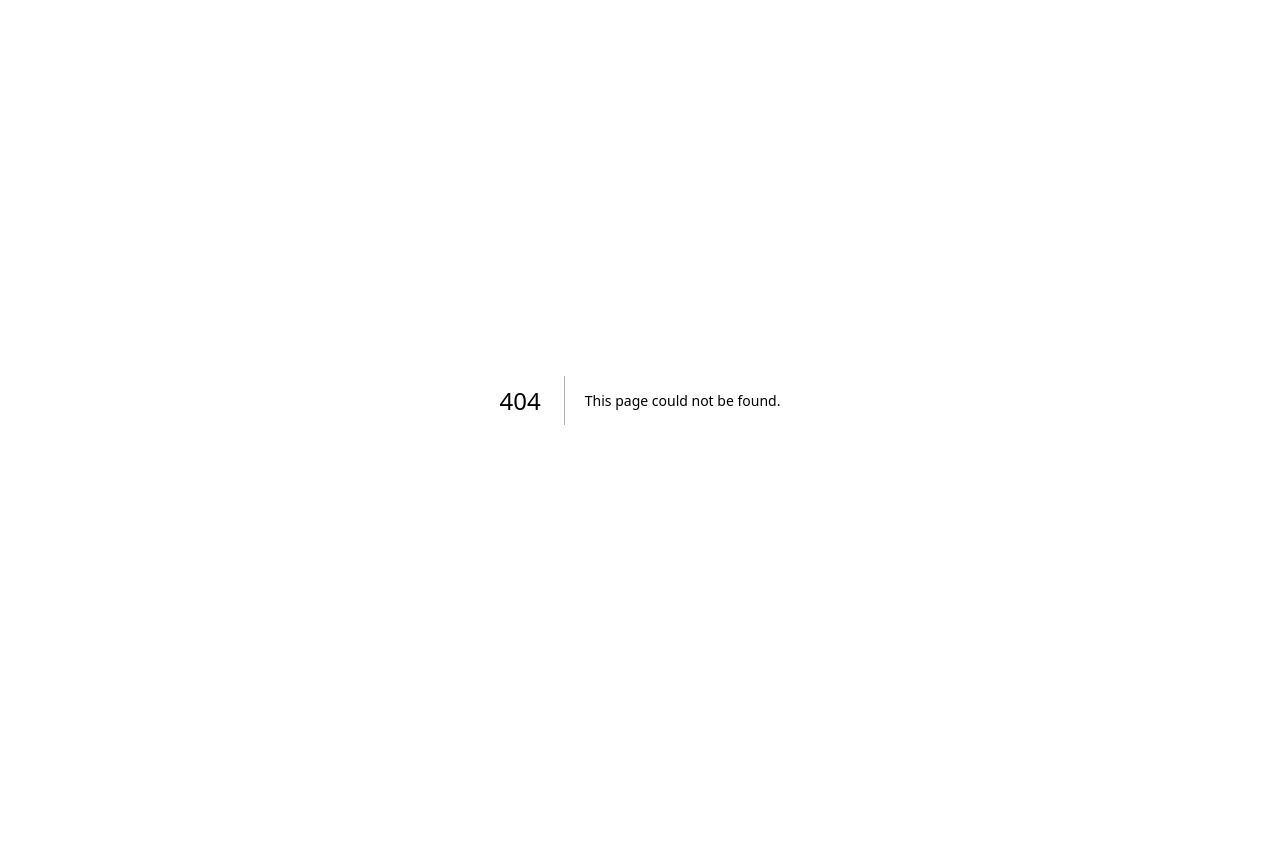
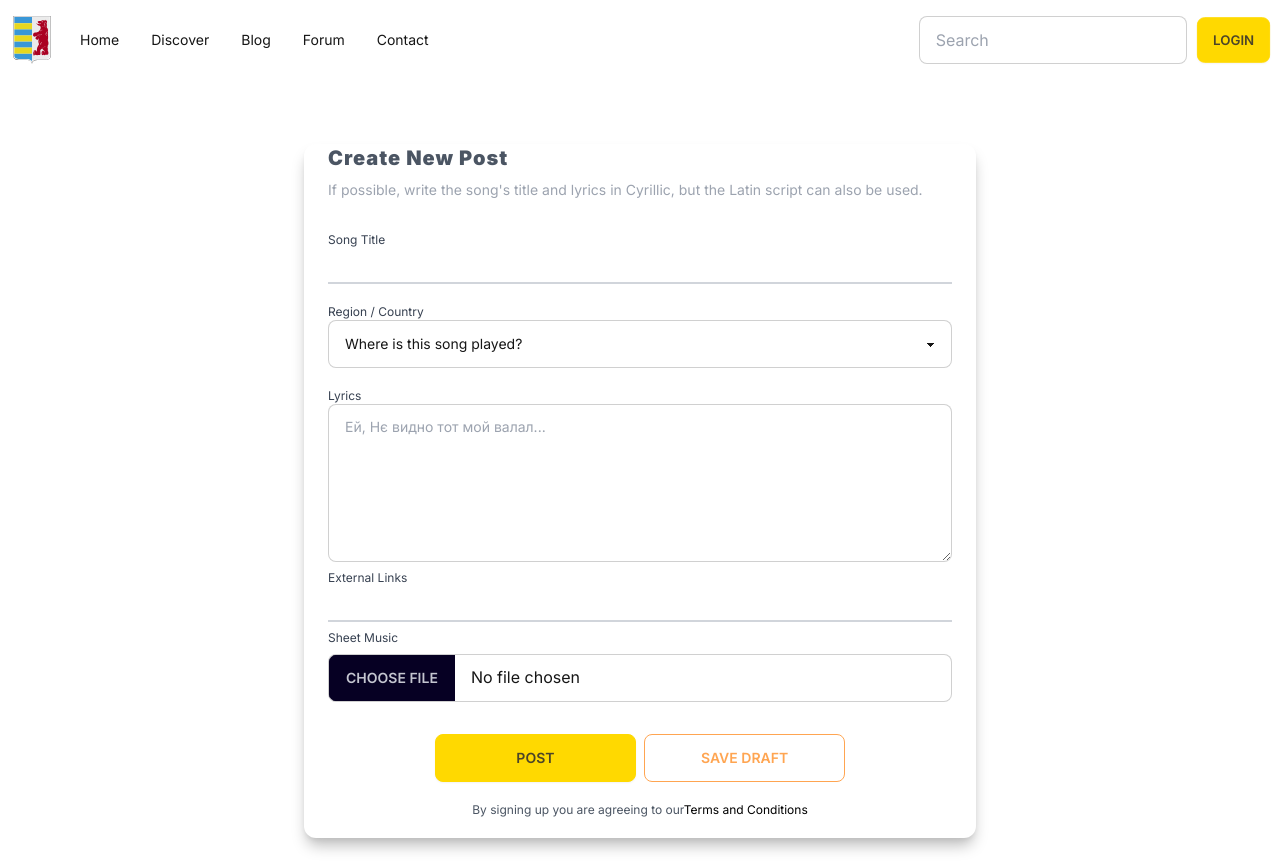
Before and after one commit to Teo-Medesi/rusyn-culture-hub, a Next.js app in the folder frontend/: page /app/users/me/posts/create-new in a window 1280 px wide. Before the commit this address had no page. Before the commit the page ends 800 px from the top, so only its background shows below. Built offline with nearby package versions, Linux system fonts and the light colour scheme; no server answers.

Commit message:
added create song page

```diff
--- /dev/null
+++ b/frontend/app/app/users/me/posts/create-new/page.tsx
@@ -0,0 +1,9 @@
+import { CreateNewPost } from "@/components";
+
+export default async function NewPost() {
+  return (
+    <div>
+      <CreateNewPost />
+    </div>
+  )
+}
--- a/frontend/app/globals.css
+++ b/frontend/app/globals.css
@@ -9,3 +9,7 @@ input {
 .btn {
   @apply uppercase font-semibold;
 }
+
+.select {
+  @apply outline-none;
+}
--- /dev/null
+++ b/frontend/components/CreateNewPost.tsx
@@ -0,0 +1,114 @@
+import React from 'react'
+
+const CreateNewPost = () => {
+  return (
+    <div
+      className="max-w-md mx-auto md:max-w-2xl min-w-0 break-words bg-white w-full mb-6 shadow-lg shadow-shadowLight rounded-xl mt-16 px-6"
+    >
+      <div className="mt-3  sm:mt-5">
+        <h1 className="text-xl text-gray-600 tracking-wider text-sm sm:text-md font-black">
+          Create New Post
+        </h1>
+        <p className="text-xs sm:text-sm text-gray-400 mt-2">
+          If possible, write the song's title and lyrics in Cyrillic, but the Latin script can also be used.
+        </p>
+      </div>
+      <div className="mt-1 sm:mt-8">
+        <form action="" className="flex-col flex w-full">
+          <label htmlFor="judul" className="text-gray-700 text-xs sm:text-md">
+            Song Title
+          </label>
+          <input
+            name="judul"
+            type="text"
+            className="
+                      w-full
+                      h-4
+                      sm:h-9
+                      border-b-2 border-gray-300
+                      focus:border-blue-300
+                      outline-none
+                  "
+          />
+          <label
+            htmlFor="judul"
+            className="text-gray-700 mt-1 sm:mt-5 text-xs sm:text-md"
+          >
+            Region / Country
+          </label>
+          <select className="select select-bordered w-full ">
+            <option disabled selected>Where is this song played?</option>
+            <option value="panonia">Panonia (Croatia & Serbia)</option>
+            <option value="ukraine">Ukraine</option>
+            <option value="slovakia">Slovakia</option>
+            <option value="poland">Poland</option>
+            <option value="romania">Romania</option>
+            <option value="hungary">Hungary</option>
+            <option value="other">Other</option>
+          </select>
+          <label
+            htmlFor="judul"
+            className="text-gray-700 mt-1 sm:mt-5 text-xs sm:text-md"
+          >
+            Lyrics
+          </label>
+          <textarea rows={5} className="textarea textarea-bordered" placeholder="Ей, Нє видно тот мой валал..."></textarea>
+          <label htmlFor="judul" className="text-gray-700 text-xs sm:text-md mt-2">
+            External Links
+          </label>
+          <input
+            name="judul"
+            type="text"
+            className="
+                      w-full
+                      h-4
+                      sm:h-9
+                      border-b-2 border-gray-300
+                      focus:border-blue-300
+                      outline-none
+                  "
+          />
+          <label htmlFor="judul" className="text-gray-700 text-xs sm:text-md mt-2">
+            Sheet Music
+          </label>
+          <input type="file" className="file-input file-input-bordered w-full mt-2" />
+
+        </form>
+      </div>
+      <div className="justify-center flex-col items-center mt-2 sm:mt-8 flex">
+        <div className='flex gap-2 justify-center'>
+          <button
+            className="
+            btn
+            max-w-1/3
+            w-full
+            btn-primary
+          "
+          >
+            Post
+          </button>
+          <button
+            className="
+            btn
+            max-w-1/3
+            w-full
+            btn-accent
+            btn-outline
+          "
+          >
+            Save Draft
+          </button>
+        </div>
+        <p className="text-gray-600 text-xs my-2 sm:my-5 sm:text-md">
+          By signing up you are agreeing to our
+          <a href="#" className="text-black text-xs sm:text-md">
+            Terms and Conditions
+          </a>
+        </p>
+      </div>
+    </div>
+
+  )
+}
+
+export default CreateNewPost
--- a/frontend/components/DesktopNavbar.tsx
+++ b/frontend/components/DesktopNavbar.tsx
@@ -14,7 +14,7 @@ const UserProfile = ({ src }: { src: string }) => {
       </label>
       <ul tabIndex={0} className="mt-3 z-[1] p-2 shadow menu menu-sm dropdown-content bg-base-100 rounded-box w-52">
         <li>
-          <Link href="app/users/me" className="justify-between">
+          <Link href="/app/users/me" className="justify-between">
             Profile
             <span className="badge">New</span>
           </Link>
@@ -63,7 +63,7 @@ const DesktopNavbar = ({ className }: { className: string }) => {
               ?
               <UserProfile src={user?.picture} />
               :
-              <Link href="api/auth/login" tabIndex={0} className="btn btn-primary">LOGIN</Link>
+              <Link href="/api/auth/login" tabIndex={0} className="btn btn-primary">LOGIN</Link>
           }
         </div>
       </div>
--- /dev/null
+++ b/frontend/components/EditPost.tsx
@@ -0,0 +1,9 @@
+import React from 'react'
+
+const EditPost = ({ post }: { post: any }) => {
+  return (
+    <div>EditPost</div>
+  )
+}
+
+export default EditPost
--- a/frontend/components/UserInfo.tsx
+++ b/frontend/components/UserInfo.tsx
@@ -1,4 +1,5 @@
-import React from 'react'
+"use client";
+import Link from 'next/link'
 
 const UserInfo = ({ user }: any) => {
   return (
@@ -51,11 +52,11 @@ const UserInfo = ({ user }: any) => {
               <p className="font-light leading-relaxed text-slate-600 mb-4">
                 {user?.description || "No description added."}
               </p>
-              <button
+              <Link href="/app/users/me/posts/create-new"
                 className="font-normal btn btn-secondary"
               >
-                Follow Account
-              </button>
+                create new post
+              </Link>
             </div>
           </div>
         </div>
--- a/frontend/components/index.tsx
+++ b/frontend/components/index.tsx
@@ -1,9 +1,13 @@
+import CreateNewPost from "./CreateNewPost"
 import DesktopNavbar from "./DesktopNavbar"
+import EditPost from "./EditPost"
 import MobileNavbar from "./MobileNavbar"
 import UserInfo from "./UserInfo"
 
 export {
   DesktopNavbar,
   MobileNavbar,
-  UserInfo
+  UserInfo,
+  EditPost,
+  CreateNewPost,
 }
```
